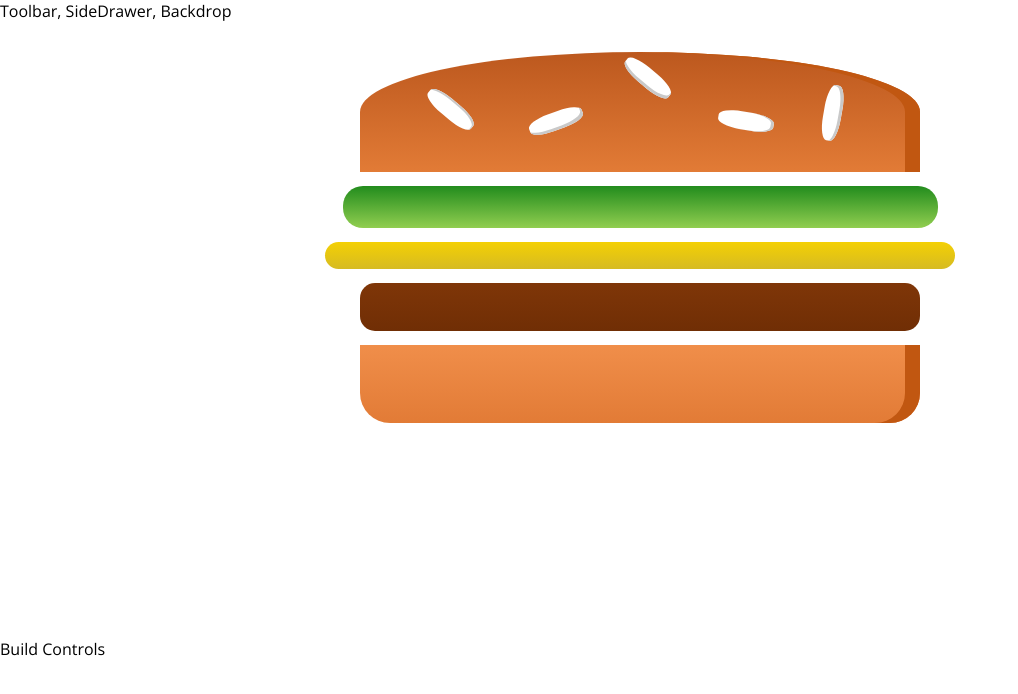
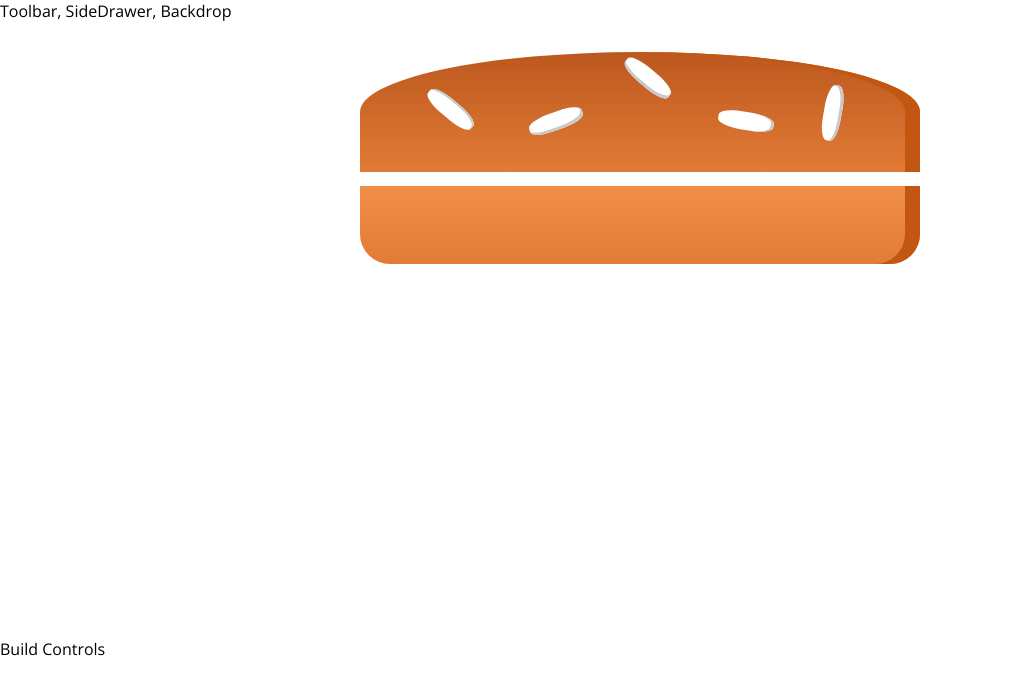
Before and after one commit to marianalm123/the-real-burger-project, a React app: page / in a window 1280 px wide. Shown: the top 694 px of the page, without its empty margins (0-1018 px from the left). Built offline with nearby package versions, Linux system fonts and the light colour scheme.

Commit message:
outputting burguer ingredients dynamically

```diff
--- a/src/components/Burger/Burger.js
+++ b/src/components/Burger/Burger.js
@@ -4,12 +4,18 @@
 import classes from './Burger.css';
 
 const burger = (props) => {
+  // transform an object of key value pairs into an array of burguer ingredients
+  const transformedIngredients = Object.keys(props.ingredients)
+      .map(igKey => {
+          return [...Array(props.ingredients[igKey])].map((_,i) => {
+              return <BurgerIngredient key={igKey + i} type={igKey} />;
+          });
+      });
+      console.log(transformedIngredients);
   return (
     <div className={classes.Burger}>
       <BurgerIngredient type="bread-top"/>
-      <BurgerIngredient type="salad"/>
-      <BurgerIngredient type="cheese"/>
-      <BurgerIngredient type="meat"/>
+      {transformedIngredients}
       <BurgerIngredient type="bread-bottom"/>
 
     </div>
--- a/src/containers/BurgerBuilder/BurgerBuilder.js
+++ b/src/containers/BurgerBuilder/BurgerBuilder.js
@@ -4,10 +4,23 @@
 import Burger from '../../components/Burger/Burger';
 
 class BurgerBuilder extends Component{
+  // constructor(props) {
+  //   super(props);
+  //   this.state = {...}
+  // }
+  state = {
+    ingredients: {
+      salad: 0,
+      bacon: 0,
+      cheese: 0,
+      meat: 0
+    }
+  }
+
   render () {
     return (
       <Aux>
-        <Burger/>
+        <Burger ingredients={this.state.ingredients}/>
         <div>Build Controls</div>
       </Aux>
     );
```
